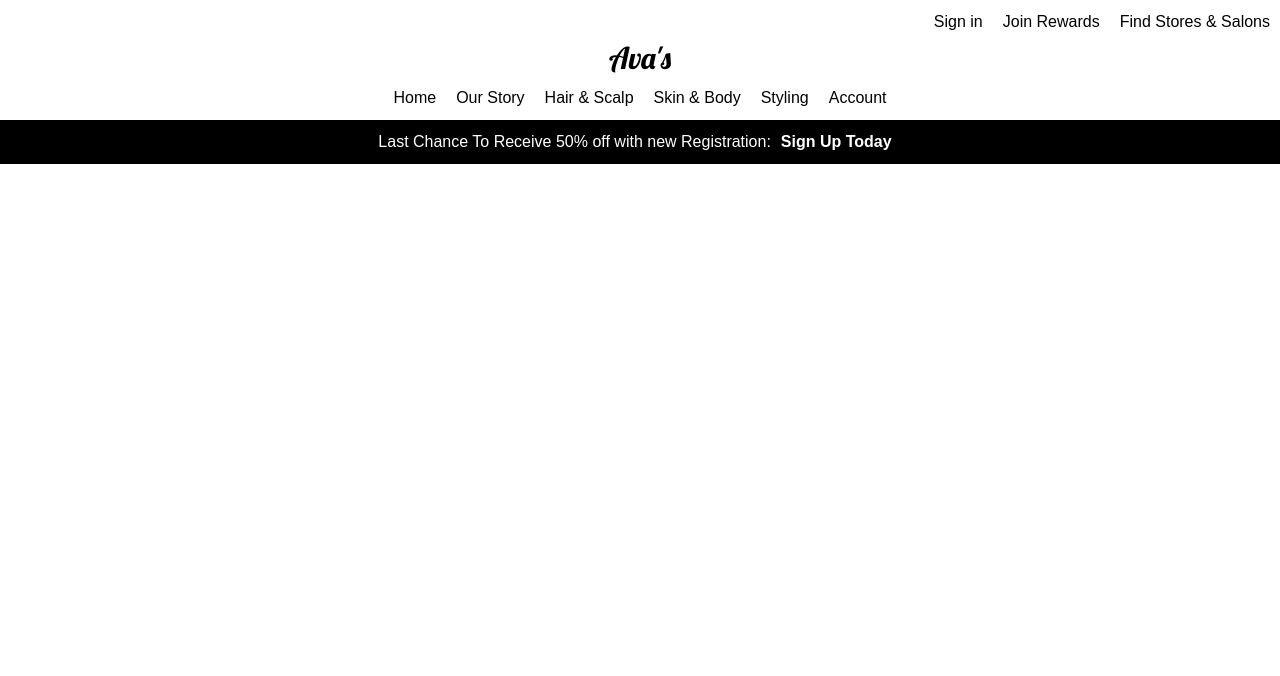
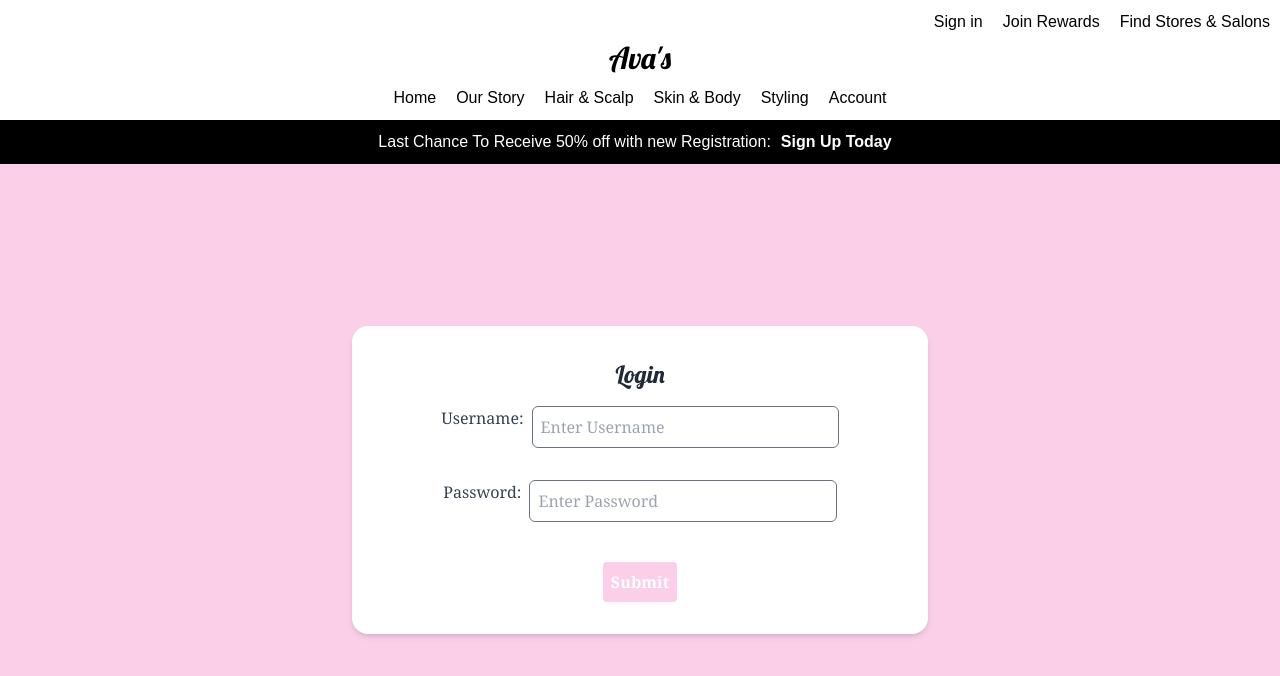
Before and after one commit to Davonne007-TX/Aveda-Project, a React (Vite) app: page /login in a window 1280 px wide. Shown: the top 676 px of the page. Built offline with nearby package versions, Linux system fonts and the light colour scheme.

Commit message:
updating name of component to Login.jsx and making sure the Route patches

```diff
--- a/src/components/SignIn.jsx
+++ b/src/components/Login.jsx
@@ -1,7 +1,7 @@
 import { useState } from "react";
 import { useNavigate } from "react-router-dom";
 
-export default function SignIn() {
+export default function Login() {
   const [userName, setUserName] = useState("");
 
   const navigate = useNavigate();
--- a/src/components/TopHeader.jsx
+++ b/src/components/TopHeader.jsx
@@ -7,7 +7,7 @@
 import SkinBody from "./SkinBody";
 import { Styling } from "./Styling";
 import Register from "./Register";
-import SignIn from "./SignIn";
+import Login from "./Login";
 import JoinRewards from "./JoinRewards";
 import FindLocations from "./FindLocations";
 import { Account } from "./Account";
@@ -21,7 +21,7 @@
   }
 
   function goToSignIn() {
-    navigate("/signIn");
+    navigate("/login");
   }
 
   function joinRewards() {
@@ -64,7 +64,7 @@
         <Route path="/skin-body" element={<SkinBody />} />
         <Route path="/styling" element={<Styling />} />
         <Route path="/register" element={<Register />} />
-        <Route path="/signIn" element={<SignIn />} />
+        <Route path="/login" element={<Login />} />
         <Route path="/joinRewards" element={<JoinRewards />} />
         <Route path="/findLocations" element={<FindLocations />} />
         <Route path="/account" element={<Account />} />
```
